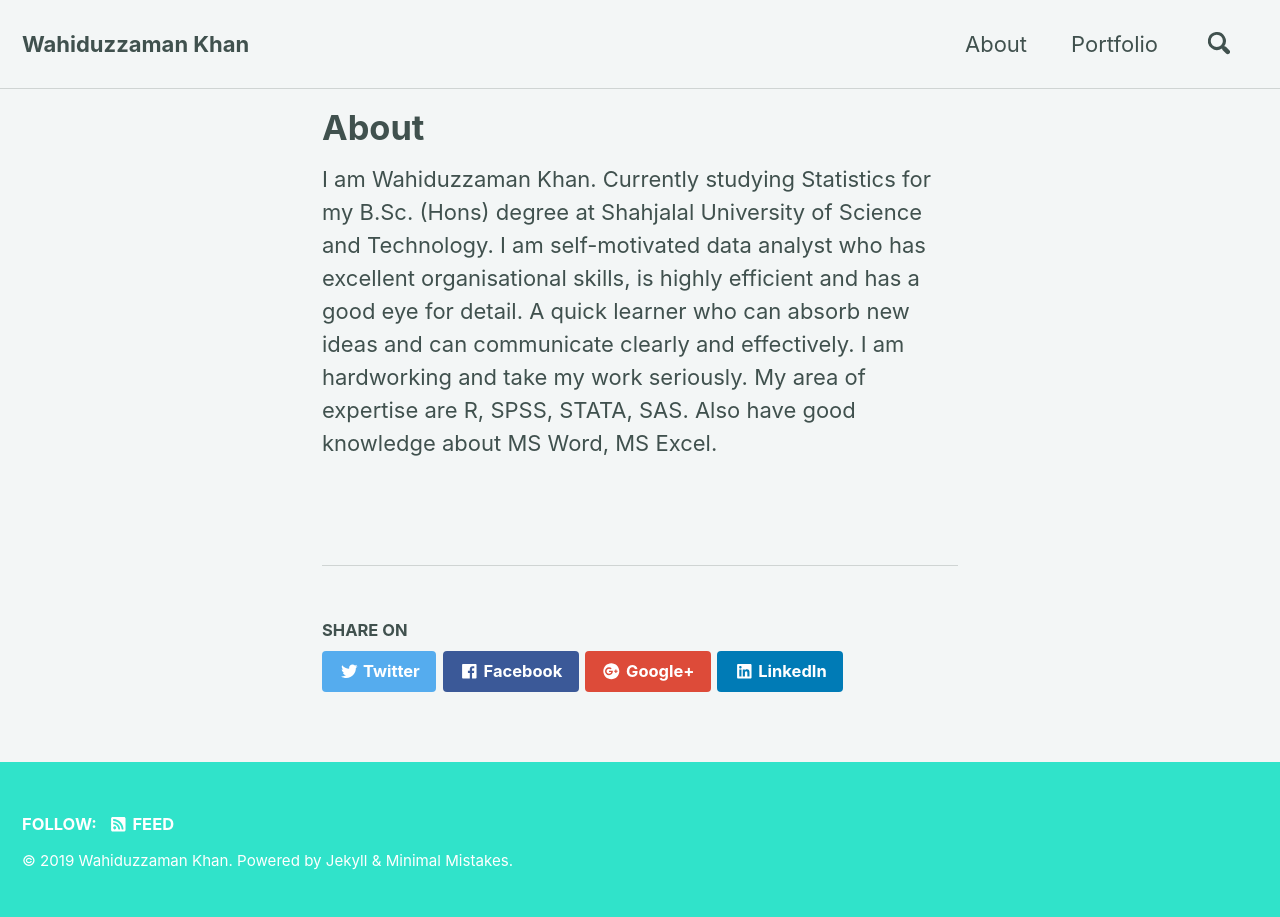
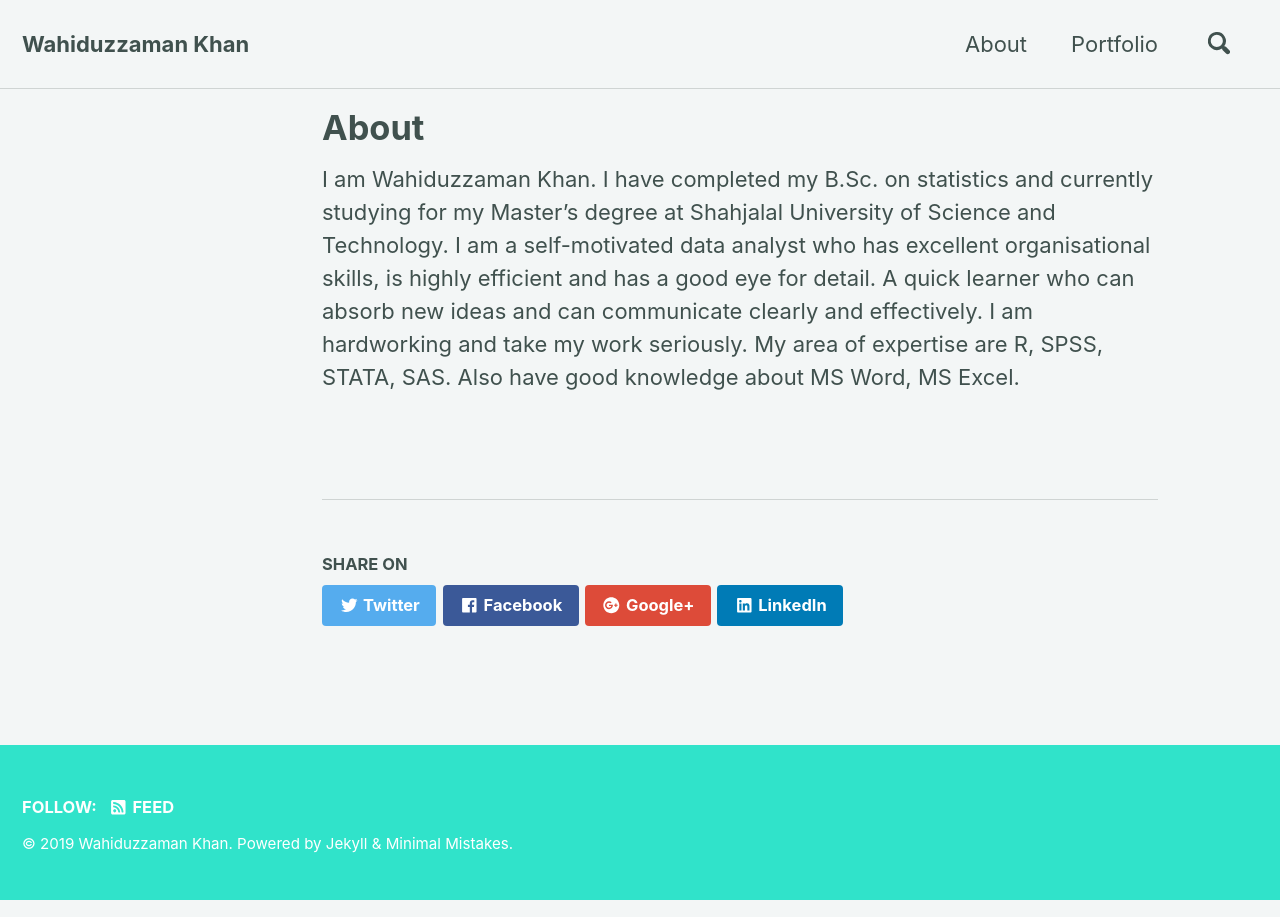
Before and after one commit to WahiduzzamanKhan/WahiduzzamanKhan.github.io, a Jekyll site: the page built from _pages/about.md, in a window 1280 px wide. Built offline with Jekyll 4.4.1, drawn with Linux system fonts in a browser that asks for light colours; nearby versions of some CDN libraries.

```diff
--- a/_config.yml
+++ b/_config.yml
@@ -103,7 +103,7 @@ analytics:
 author:
   name             : "Wahiduzzaman Khan"
   avatar           : "images/me.jpg"
-  bio              : "I am Wahiduzzaman Khan. Currently studying Statistics for my B.Sc. (Hons) degree. I a am self-motivated data analyst."
+  bio              : "I am Wahiduzzaman Khan. I have completed my B.Sc. degree on Statistics and currently studying for my Master's degree. I a am self-motivated data analyst."
   location         : "Sylhet, Bangladesh"
   email            :
   links:
--- a/_pages/about.md
+++ b/_pages/about.md
@@ -4,6 +4,6 @@ permalink: /about/
 author_profile: false
 ---
 
-I am Wahiduzzaman Khan. Currently studying Statistics for my B.Sc. (Hons) degree at Shahjalal University of Science and Technology.
-I am self-motivated data analyst who has excellent organisational skills, is highly efficient and has a good eye for detail. A quick learner who can absorb new ideas and can communicate clearly and effectively. I am hardworking and take my work seriously.
+I am Wahiduzzaman Khan. I have completed my B.Sc. on statistics and currently studying for my Master's degree at Shahjalal University of Science and Technology.
+I am a self-motivated data analyst who has excellent organisational skills, is highly efficient and has a good eye for detail. A quick learner who can absorb new ideas and can communicate clearly and effectively. I am hardworking and take my work seriously.
 My area of expertise are R, SPSS, STATA, SAS. Also have good knowledge about MS Word, MS Excel.
--- a/_sass/minimal-mistakes/_page.scss
+++ b/_sass/minimal-mistakes/_page.scss
@@ -23,12 +23,12 @@
   @include breakpoint($large) {
     float: right;
     width: calc(100% - #{$right-sidebar-width-narrow});
-    padding-right: $right-sidebar-width-narrow;
+    padding-right: 100px;
   }
 
   @include breakpoint($x-large) {
     width: calc(100% - #{$right-sidebar-width});
-    padding-right: $right-sidebar-width;
+    padding-right: 100px;
   }
 
   .page__inner-wrap {
```
Also changed, not shown: _posts/2019-04-11-Fire Hazards in Bangladesh.html (added, +60 -0 lines), images/casualties.jpeg (added), images/causes.jpeg (added), images/damage.jpeg (added), images/division.jpeg (added), images/fire.png (added), images/hazards.jpeg (added).
